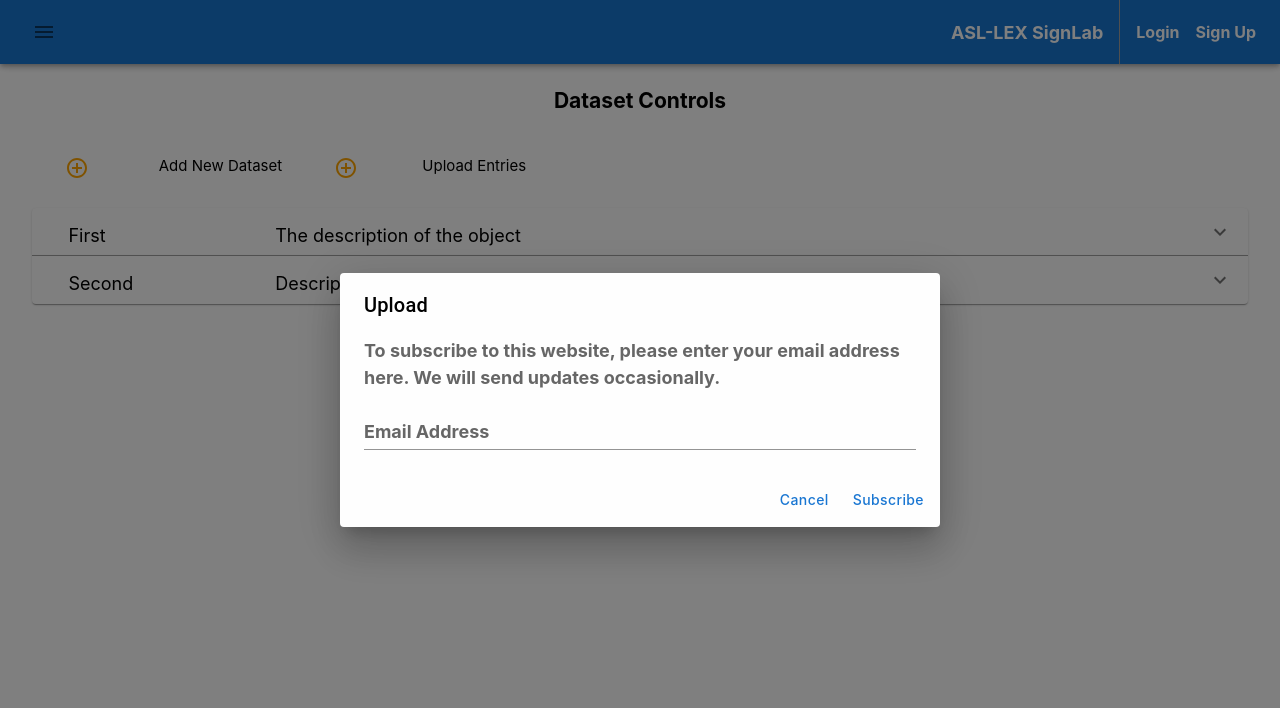
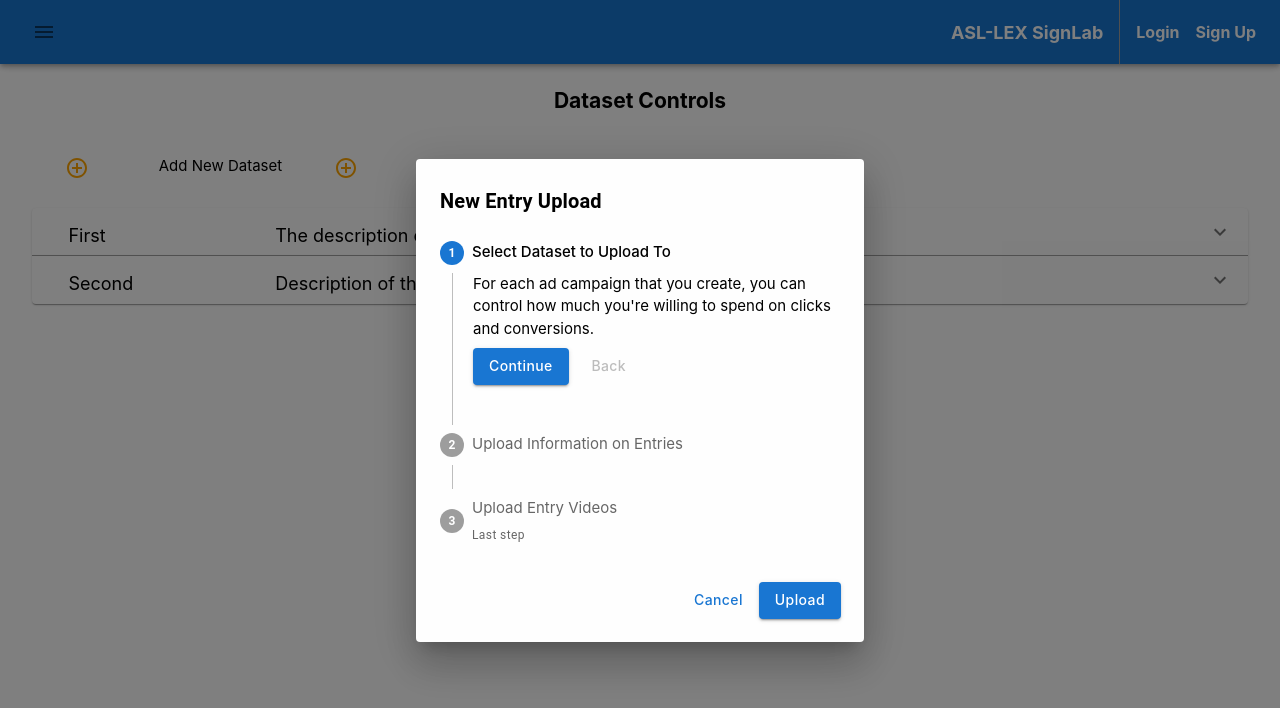
Before and after one commit to hicsail/signlab-react, a React (Vite) app: page /datasetcontrols in a window 1280 px wide. Both pictures are taken after a click on the button 345 px from the left and 167 px from the top of the page. Shown: the top 708 px of the page. Built offline with nearby package versions, Linux system fonts and the light colour scheme.

Commit message:
upload entries modal

```diff
--- a/src/components/AddDataset.tsx
+++ b/src/components/AddDataset.tsx
@@ -3,7 +3,6 @@ import TextField from '@mui/material/TextField';
 import Dialog from '@mui/material/Dialog';
 import DialogActions from '@mui/material/DialogActions';
 import DialogContent from '@mui/material/DialogContent';
-import DialogContentText from '@mui/material/DialogContentText';
 import DialogTitle from '@mui/material/DialogTitle';
 
 interface ShowProps {
@@ -15,14 +14,14 @@ const AddDataset: React.FC<ShowProps> = (props: ShowProps) => {
   return (
     <div>
       <Dialog open={props.show} onClose={props.toggleModal}>
-        <DialogTitle>Subscribe</DialogTitle>
+        <DialogTitle>Create New Dataset</DialogTitle>
         <DialogContent>
-          <DialogContentText>To subscribe to this website, please enter your email address here. We will send updates occasionally.</DialogContentText>
-          <TextField autoFocus margin="dense" id="name" label="Email Address" type="email" fullWidth variant="standard" />
+          <TextField autoFocus required margin="dense" id="name" label="Dataset Name" type="name" fullWidth variant="standard" />
+          <TextField autoFocus required margin="dense" id="description" label="Dataset Description" type="description" fullWidth variant="standard" />
         </DialogContent>
         <DialogActions>
           <Button onClick={props.toggleModal}>Cancel</Button>
-          <Button onClick={props.toggleModal}>Subscribe</Button>
+          <Button onClick={props.toggleModal}>Create</Button>
         </DialogActions>
       </Dialog>
     </div>
--- a/src/components/UploadEntries.tsx
+++ b/src/components/UploadEntries.tsx
@@ -5,24 +5,88 @@ import DialogActions from '@mui/material/DialogActions';
 import DialogContent from '@mui/material/DialogContent';
 import DialogContentText from '@mui/material/DialogContentText';
 import DialogTitle from '@mui/material/DialogTitle';
+import { useState } from 'react';
+import { Box, Paper, Step, StepContent, StepLabel, Stepper, Typography } from '@mui/material';
 
 interface ShowProps {
   show: boolean;
   toggleModal: () => void;
 }
 
+const steps = [
+  {
+    label: 'Select Dataset to Upload To',
+    description: `For each ad campaign that you create, you can control how much
+                you're willing to spend on clicks and conversions.`
+  },
+  {
+    label: 'Upload Information on Entries',
+    description: 'An ad group contains one or more ads which target a shared set of keywords.'
+  },
+  {
+    label: 'Upload Entry Videos',
+    description: `Try out different ad text to see what brings in the most customers,
+                and learn how to enhance your ads using features like ad extensions.
+                If you run into any problems with your ads, find out how to tell if
+                they're running and how to resolve approval issues.`
+  }
+];
+
 const UploadEntries: React.FC<ShowProps> = (props: ShowProps) => {
+  const [activeStep, setActiveStep] = useState(0);
+
+  const handleNext = () => {
+    setActiveStep((prevActiveStep) => prevActiveStep + 1);
+  };
+
+  const handleBack = () => {
+    setActiveStep((prevActiveStep) => prevActiveStep - 1);
+  };
+
+  const handleReset = () => {
+    setActiveStep(0);
+  };
   return (
     <div>
       <Dialog open={props.show} onClose={props.toggleModal}>
-        <DialogTitle>Upload</DialogTitle>
+        <DialogTitle sx={{ fontWeight: 'bold', marginTop: '10px' }}>New Entry Upload</DialogTitle>
         <DialogContent>
-          <DialogContentText>To subscribe to this website, please enter your email address here. We will send updates occasionally.</DialogContentText>
-          <TextField autoFocus margin="dense" id="name" label="Email Address" type="email" fullWidth variant="standard" />
+          <Box sx={{ maxWidth: 400 }}>
+            <Stepper activeStep={activeStep} orientation="vertical">
+              {steps.map((step, index) => (
+                <Step key={step.label}>
+                  <StepLabel optional={index === 2 ? <Typography variant="caption">Last step</Typography> : null}>{step.label}</StepLabel>
+                  <StepContent>
+                    <Typography variant="body2">{step.description}</Typography>
+                    <Box sx={{ mb: 2 }}>
+                      <div>
+                        <Button variant="contained" onClick={handleNext} sx={{ mt: 1, mr: 1 }}>
+                          {index === steps.length - 1 ? 'Finish' : 'Continue'}
+                        </Button>
+                        <Button disabled={index === 0} onClick={handleBack} sx={{ mt: 1, mr: 1 }}>
+                          Back
+                        </Button>
+                      </div>
+                    </Box>
+                  </StepContent>
+                </Step>
+              ))}
+            </Stepper>
+            {activeStep === steps.length && (
+              <Paper square elevation={0} sx={{ p: 3 }}>
+                <Typography>All steps completed - you&apos;re finished</Typography>
+                <Button onClick={handleReset} sx={{ mt: 1, mr: 1 }}>
+                  Reset
+                </Button>
+              </Paper>
+            )}
+          </Box>
         </DialogContent>
-        <DialogActions>
+        <DialogActions sx={{ marginBottom: '15px', marginRight: '15px' }}>
           <Button onClick={props.toggleModal}>Cancel</Button>
-          <Button onClick={props.toggleModal}>Subscribe</Button>
+          <Button variant="contained" onClick={props.toggleModal}>
+            Upload
+          </Button>
         </DialogActions>
       </Dialog>
     </div>
```
